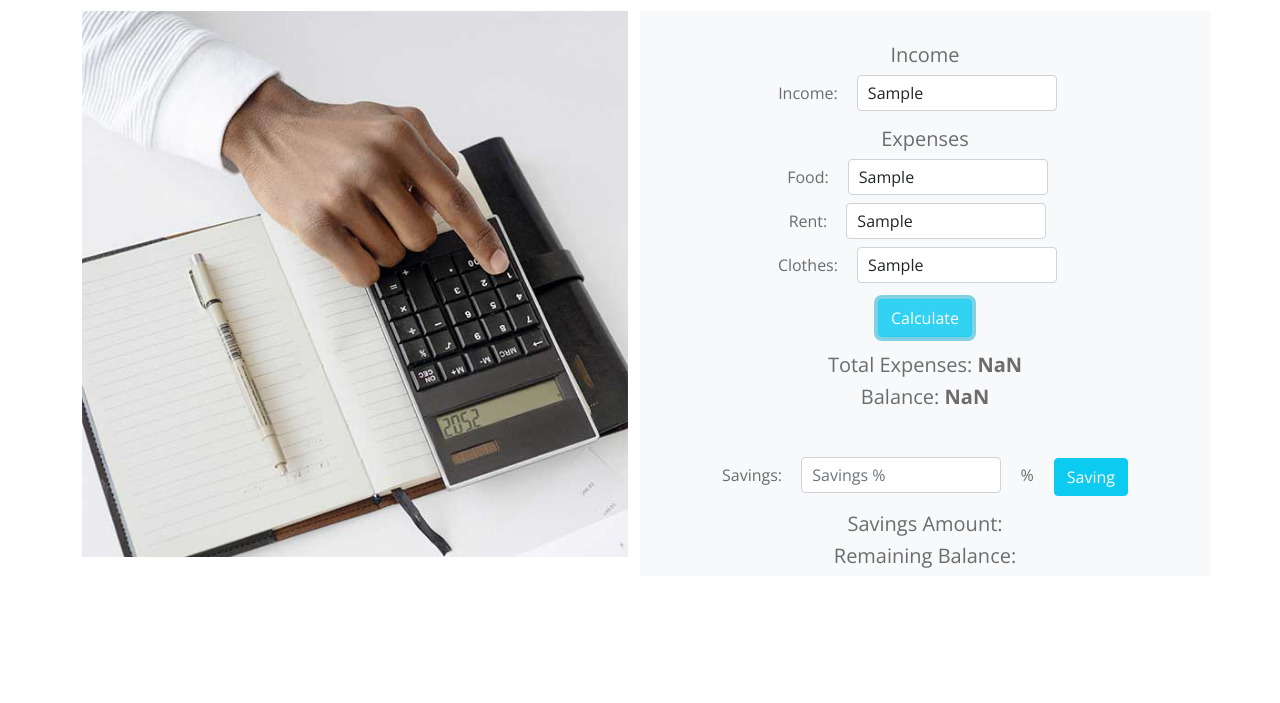
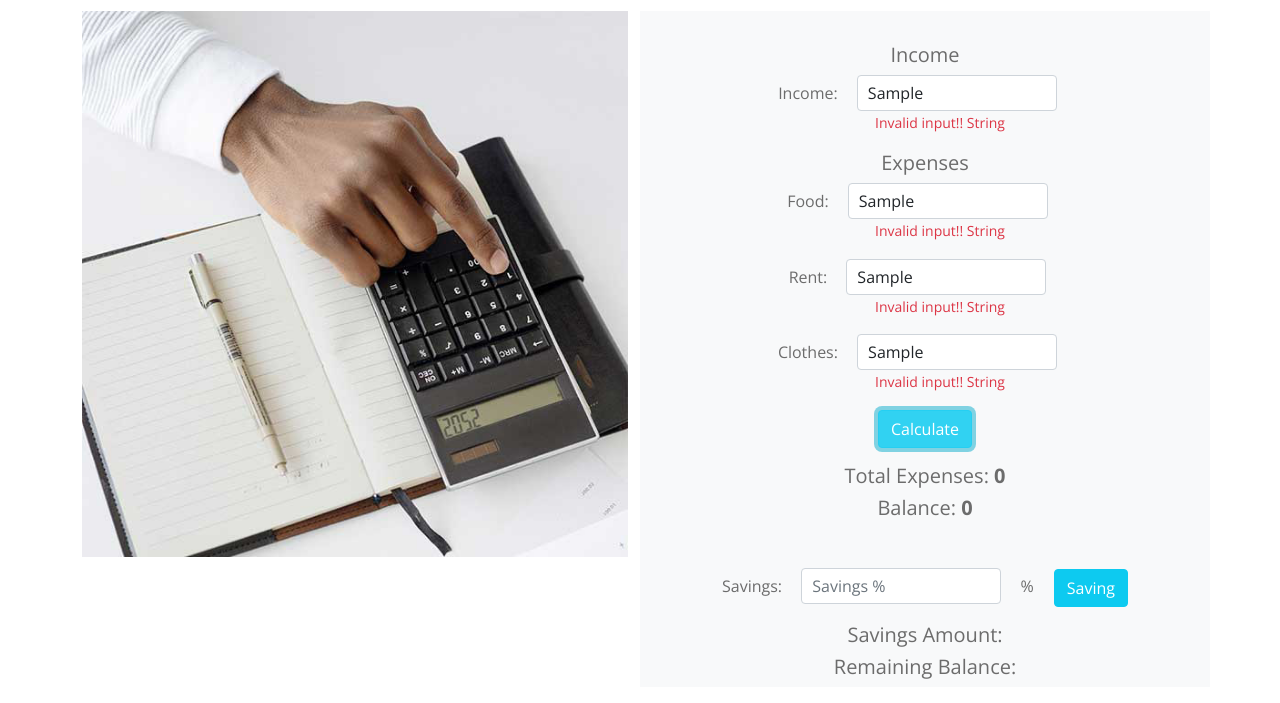
Before and after one commit to tilok-wp/Income-Expenses-Calc, a plain HTML site: page index.html in a window 1280 px wide. Both pictures are taken after typing "Sample", "Sample", "Sample", "Sample" into the empty fields and a click on the button "Calculate". Shown: the part 161-864 px from the top of the page. Before the commit the page ends 800 px from the top, so only its background shows below. Drawn offline with nearby package versions, Linux system fonts and the light colour scheme.

Commit message:
Input validation ui update

```diff
--- a/css/main.css
+++ b/css/main.css
@@ -21,3 +21,7 @@ h1,h2,h3,h4 {
     margin:0 15px;
     padding: 5px 10px;
 }
+.input-error {
+    font-size: 14px;
+    margin-left: 30px;
+}
--- a/js/scripts.js
+++ b/js/scripts.js
@@ -5,9 +5,16 @@ function getInputValue(idName){
     const inputField = document.getElementById(idName)
     const inputValue = parseFloat(inputField.value)
 
-    if(typeof(inputValue) == 'number' && inputValue > 0){
+    if(typeof(inputValue) == 'number' && inputValue >= 0){
         return inputValue
+    }else if(inputValue < 0){
+        inputField.insertAdjacentHTML("afterend", '<p class="input-error text-danger">Negative number</p>');
+        return 0
+    }else{
+        inputField.insertAdjacentHTML("afterend", '<p class="input-error text-danger">Invalid input!! String</p>');
+        return 0
     }
+
 }
 
 // Expence and blance caculation
```
Also changed, not shown: index.html (line endings or trailing spaces).
